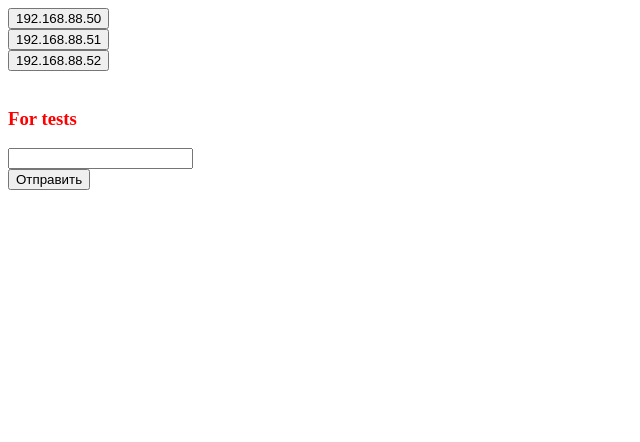
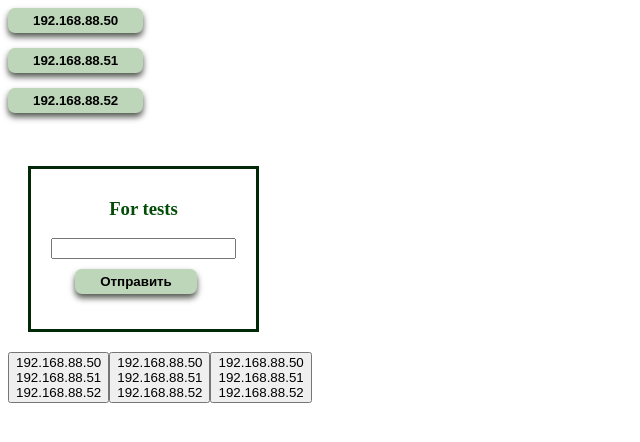
Before and after one commit to Poly4kaer/LXILAB-FRONT, a Vue app: page / in a window 1280 px wide. Shown: the top 442 px of the page, without its empty margins (0-640 px from the left). Built offline with nearby package versions, Linux system fonts and the light colour scheme; no server answers.

Commit message:
css for basebutton

```diff
--- a/src/App.vue
+++ b/src/App.vue
@@ -10,6 +10,8 @@
       </div>
       <br>
 <FormForTest/>
+<div><TabsGraph v-for="tab in dataIP" :key="tab" :text="tab"/> </div>
+
       <!-- @ v-on, input здесь это событие -->
   </div>
 </template>
@@ -18,6 +20,7 @@
 import BaseButton from './components/ui/BaseButton.vue'
 import ModalWindow from './components/ModalWindow.vue'
 import FormForTest from './components/FormForTest.vue';
+import TabsGraph from './components/TabsGraph.vue'
 // оно не обязательно назывется как имя в экспорте!!
 
   import axios from 'axios'
@@ -25,10 +28,10 @@ import FormForTest from './components/FormForTest.vue';
 export default {
   name: 'App',
   components: {
-    // not use HelloWorld
     BaseButton,
     ModalWindow,
-    FormForTest
+    FormForTest,
+    TabsGraph
   },
   data () {
     return {
@@ -77,9 +80,7 @@ methods: {
   color: #2c3e50;
   margin-top: 60px;
 }
-div {
 
-}
 .attention {
   text-align: center;
   color: black;
--- a/src/components/FormForTest.vue
+++ b/src/components/FormForTest.vue
@@ -1,9 +1,11 @@
 <template>
-  <div class="">
+  <div class="contentForTest">
       <h3 class="header">For tests</h3>
-      <BaseInput  v-model="dataId"/>
+    <div class="inputInFormForTest">
+      <BaseInput v-model="dataId"/>
       {{ dataId }}
-    <div>
+    </div>
+    <div class="buttonForTest">
       <BaseButton text="Отправить" @toclick="submitForm"/>
     </div>
   </div>
@@ -39,6 +41,22 @@ export default {
 <style>
 .header {
 font-weight: bold;
-color: red;
+color: rgb(3, 77, 9);
+text-align: center;
 }
+.contentForTest {
+  border: solid rgb(1, 41, 7);
+  margin: 20px;
+  padding: 20px;
+  padding-top: 10px;
+  display: inline-block
+  }
+  .buttonForTest {
+    display: flex;
+    justify-content: center;
+  }
+  .inputInFormForTest {
+
+  }
+
 </style>
--- /dev/null
+++ b/src/components/TabsGraph.vue
@@ -0,0 +1,28 @@
+<template>
+  <button>
+    <div>192.168.88.50</div>
+    <div>192.168.88.51</div>
+    <div>192.168.88.52</div>
+  </button>
+</template>
+
+<script>
+export default {
+  name: 'TabsGraph',
+  data () {
+    // isActive: true
+    },
+  props: {
+    text: {
+      type: String,
+      default: ''
+    }
+  }
+
+}
+
+</script>
+
+<style>
+
+</style>
--- a/src/components/ui/BaseButton.vue
+++ b/src/components/ui/BaseButton.vue
@@ -18,5 +18,20 @@ export default {
 
 <!-- Add "scoped" attribute to limit CSS to this component only -->
 <style scoped lang="scss">
+.button__button {
+  padding: 5px 25px;
+	margin: 0 15px 15px 0;
+  background-color: rgb(189, 213, 184);
+  border-radius: 7px;
+  cursor: pointer;
+  border: 0px;
+  box-shadow: 0 4px 6px rgb(81, 86, 78);
+  font-weight: bold;
 
+}
+.button__button:hover {
+  background-color: rgb(127, 175, 104);
+  border-radius: 7px;
+  box-shadow: none;
+}
 </style>
--- a/src/components/ui/BaseInput.vue
+++ b/src/components/ui/BaseInput.vue
@@ -1,5 +1,5 @@
 <template>
-  <div class="">
+  <div class="inputArea">
     <input @input="input" type="text" :id="name" :value="value"/>
     <label :for="name"> {{ label }} {{ value }}</label>
   </div>
@@ -32,4 +32,8 @@ export default {
 </script>
 
 <!-- Add "scoped" attribute to limit CSS to this component only -->
-<style scoped lang="scss"></style>
+<style scoped lang="scss">
+.inputArea {
+  margin-bottom: 10px;
+}
+</style>
```
Also changed, not shown: 1 other file (tests, documents, lock files or other folders).
